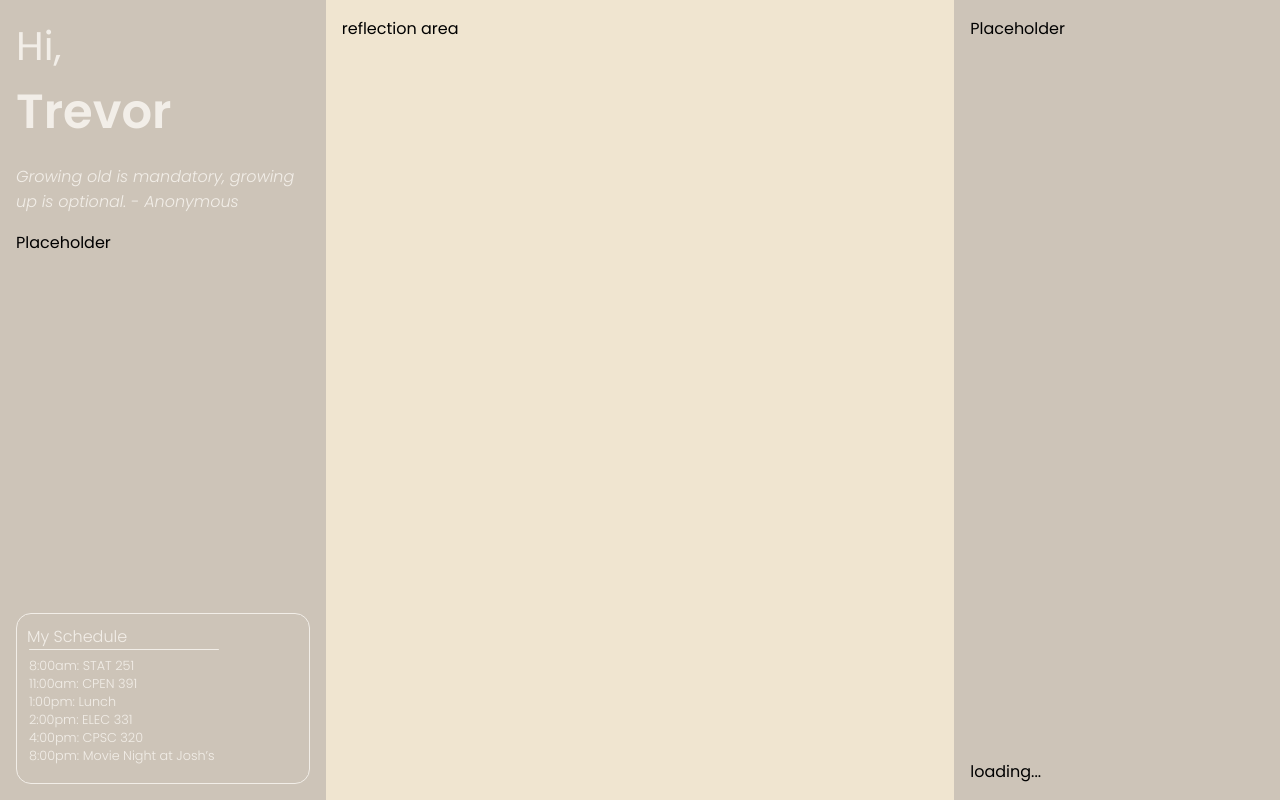
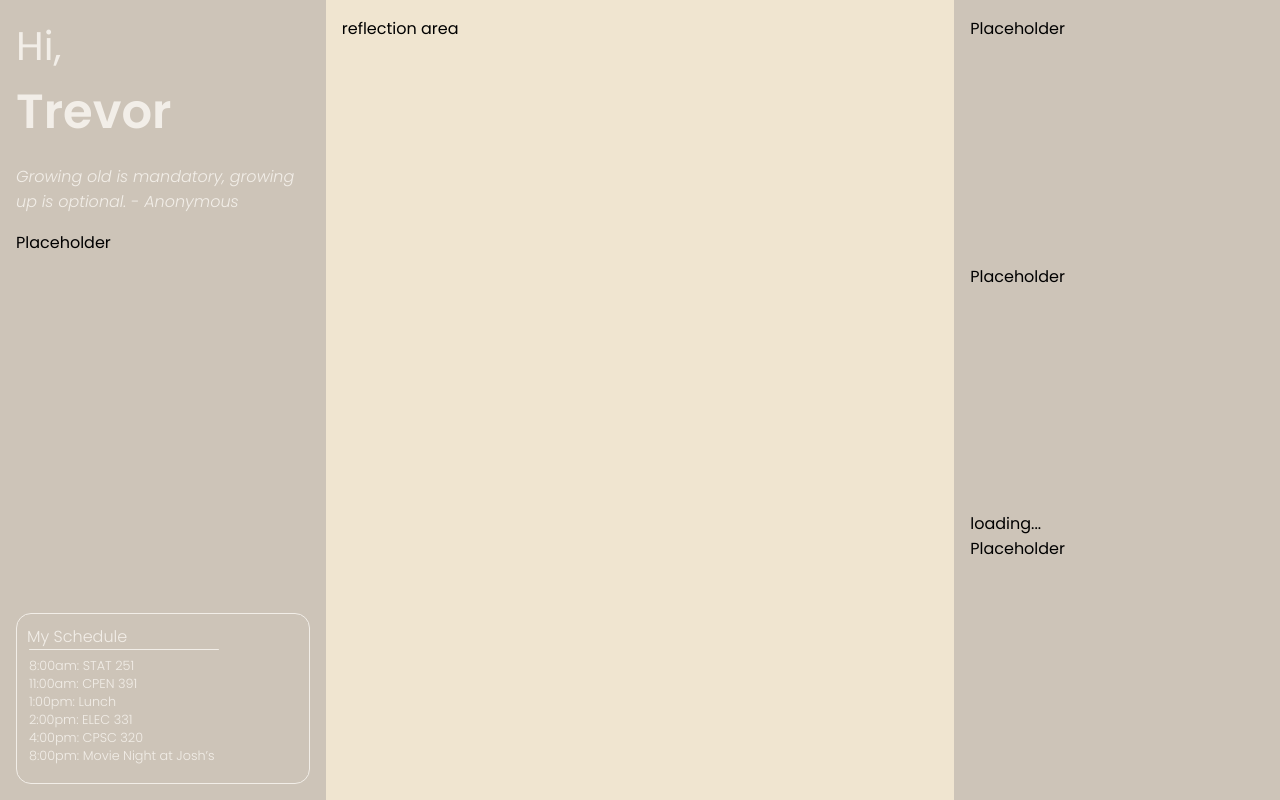
Before and after one commit to janishjit/smart_mirror, a React (Create React App) app: page / in a window 1280 px wide. Built offline with nearby package versions, Linux system fonts and the light colour scheme; no server answers.

Commit message:
adds placeholders in right column

```diff
--- a/src/App.tsx
+++ b/src/App.tsx
@@ -36,8 +36,9 @@ function App() {
       <div className="reflection-area">reflection area</div>
       <div className="col3">
         <Placeholder />
+        <Placeholder />
         <Weather />
-
+        <Placeholder />
       </div>
     </div>
   );
```
